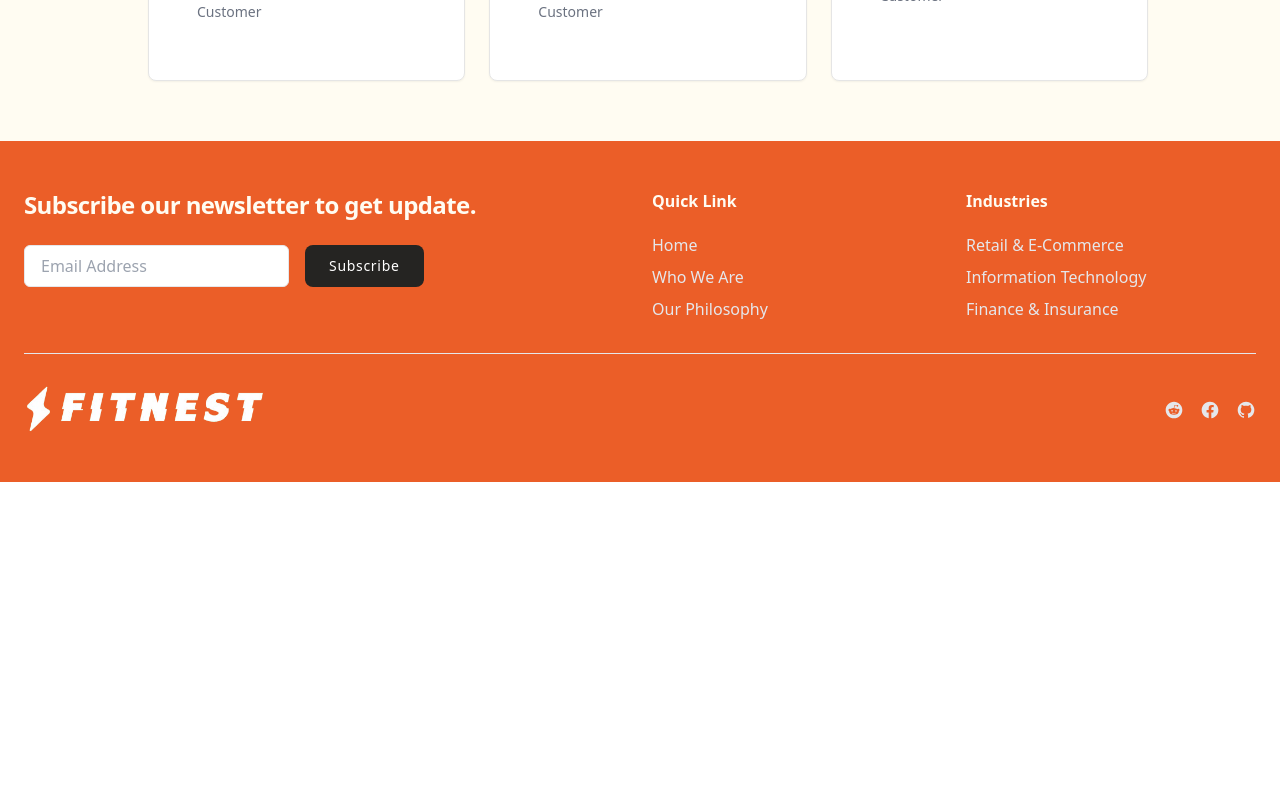
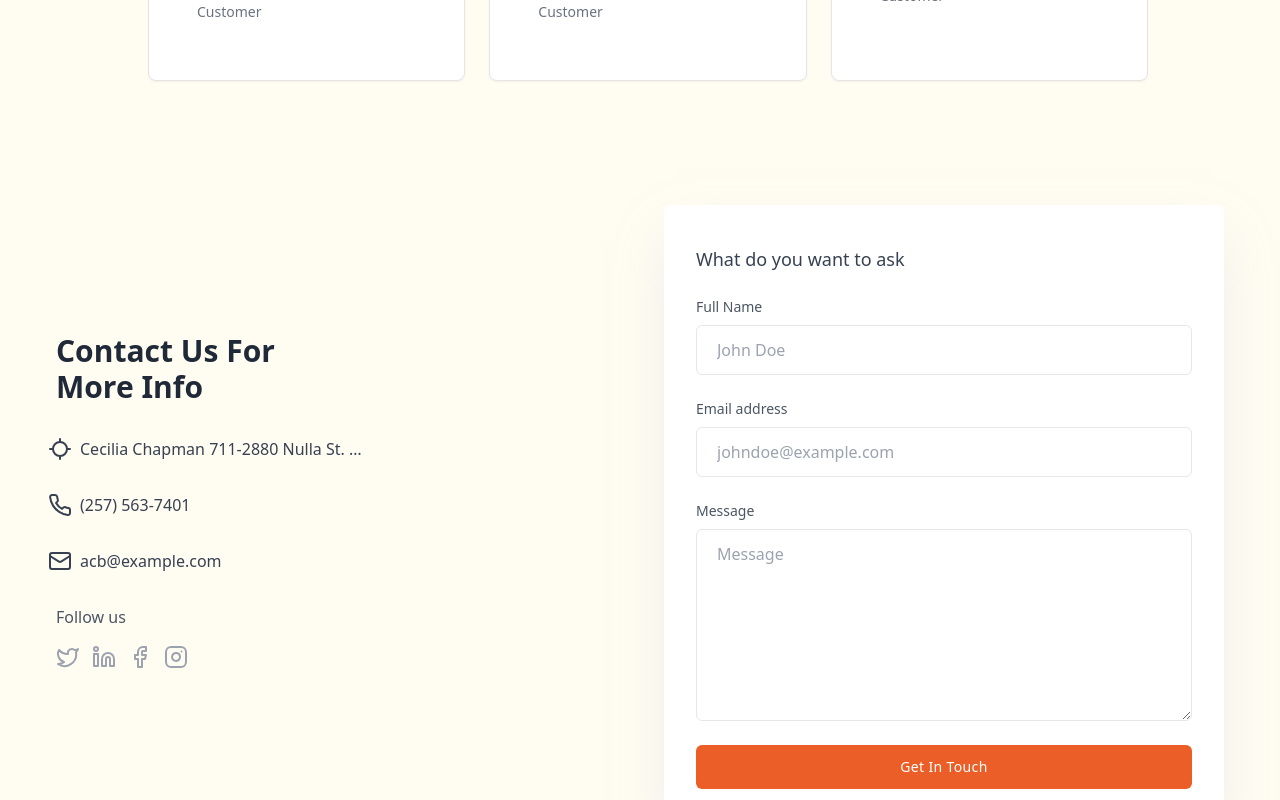
Before and after one commit to AsibHasanRiyad/fit-nest-client, a React (Vite) app: page /about-us in a window 1280 px wide. Shown: the part 2260-3060 px from the top of the page. Before the commit the page ends 2742 px from the top, so only its background shows below. Built offline with nearby package versions, Linux system fonts and the light colour scheme.

Commit message:
about us page is completed

```diff
--- /dev/null
+++ b/src/components/About/Contact.tsx
@@ -0,0 +1,132 @@
+import {
+  Facebook,
+  InstagramIcon,
+  Linkedin,
+  Locate,
+  Mail,
+  Phone,
+  Twitter,
+} from "lucide-react";
+
+const Contact = () => {
+  return (
+    <section className="mt-10 ">
+      <div className="container px-6 py-12 mx-auto">
+        <div className="lg:flex lg:items-center lg:-mx-6">
+          <div className="lg:w-1/2 lg:mx-6">
+            <h1 className="text-2xl font-semibold text-gray-800 capitalize lg:text-3xl">
+              Contact us for <br /> more info
+            </h1>
+
+            <div className="mt-6 space-y-8 md:mt-8">
+              <p className="flex items-start -mx-2">
+                <Locate className="text-gray-700 " />
+                <span className="mx-2 text-gray-700 truncate w-72 ">
+                  Cecilia Chapman 711-2880 Nulla St. Mankato Mississippi 96522
+                </span>
+              </p>
+
+              <p className="flex items-start -mx-2">
+                <Phone className="text-gray-700 " />
+
+                <span className="mx-2 text-gray-700 truncate w-72 ">
+                  (257) 563-7401
+                </span>
+              </p>
+
+              <p className="flex items-start -mx-2">
+                <Mail className="text-gray-700 " />
+
+                <span className="mx-2 text-gray-700 truncate w-72 ">
+                  acb@example.com
+                </span>
+              </p>
+            </div>
+
+            <div className="mt-6 w-80 md:mt-8">
+              <h3 className="text-gray-600 ">Follow us</h3>
+
+              <div className="flex mt-4 -mx-1.5 ">
+                <a
+                  className="mx-1.5  text-gray-400 transition-colors duration-300 transform hover:text-blue-500"
+                  href="#"
+                >
+                  <Twitter />
+                </a>
+
+                <a
+                  className="mx-1.5  text-gray-400 transition-colors duration-300 transform hover:text-blue-500"
+                  href="#"
+                >
+                  <Linkedin />
+                </a>
+
+                <a
+                  className="mx-1.5  text-gray-400 transition-colors duration-300 transform hover:text-blue-500"
+                  href="#"
+                >
+                  <Facebook />
+                </a>
+
+                <a
+                  className="mx-1.5  text-gray-400 transition-colors duration-300 transform hover:text-blue-500"
+                  href="#"
+                >
+                  <InstagramIcon />
+                </a>
+              </div>
+            </div>
+          </div>
+
+          <div className="mt-8 lg:w-1/2 lg:mx-6">
+            <div className="w-full px-8 py-10 mx-auto overflow-hidden bg-white rounded-lg shadow-2xl lg:max-w-xl shadow-gray-300/50 ">
+              <h1 className="text-lg font-medium text-gray-700">
+                What do you want to ask
+              </h1>
+
+              <form className="mt-6">
+                <div className="flex-1">
+                  <label className="block mb-2 text-sm text-gray-600 dark:text-gray-200">
+                    Full Name
+                  </label>
+                  <input
+                    type="text"
+                    placeholder="John Doe"
+                    className="block w-full px-5 py-3 mt-2 text-gray-700 placeholder-gray-400 bg-white border border-gray-200 rounded-md focus:border-blue-400 focus:ring-blue-400 focus:outline-none focus:ring focus:ring-opacity-40"
+                  />
+                </div>
+
+                <div className="flex-1 mt-6">
+                  <label className="block mb-2 text-sm text-gray-600 dark:text-gray-200">
+                    Email address
+                  </label>
+                  <input
+                    type="email"
+                    placeholder="johndoe@example.com"
+                    className="block w-full px-5 py-3 mt-2 text-gray-700 placeholder-gray-400 bg-white border border-gray-200 rounded-md focus:border-blue-400 focus:ring-blue-400 focus:outline-none focus:ring focus:ring-opacity-40"
+                  />
+                </div>
+
+                <div className="w-full mt-6">
+                  <label className="block mb-2 text-sm text-gray-600 dark:text-gray-200">
+                    Message
+                  </label>
+                  <textarea
+                    className="block w-full h-32 px-5 py-3 mt-2 text-gray-700 placeholder-gray-400 bg-white border border-gray-200 rounded-md md:h-48 focus:border-blue-400 focus:ring-blue-400 focus:outline-none focus:ring focus:ring-opacity-40"
+                    placeholder="Message"
+                  ></textarea>
+                </div>
+
+                <button className="w-full px-6 py-3 mt-6 text-sm font-medium tracking-wide text-white capitalize transition-colors duration-300 transform rounded-md bg-primary focus:outline-none focus:ring focus:ring-blue-300 focus:ring-opacity-50">
+                  get in touch
+                </button>
+              </form>
+            </div>
+          </div>
+        </div>
+      </div>
+    </section>
+  );
+};
+
+export default Contact;
--- a/src/pages/AboutUs.tsx
+++ b/src/pages/AboutUs.tsx
@@ -4,6 +4,7 @@ import Hero from "../assets/hero.jpg";
 import OurTeam from "@/components/About/OurTeam";
 import { Testimonial } from "@/components/About/Testimonial";
 import Header from "@/components/shared/Title";
+import Contact from "@/components/About/Contact";
 const AboutUs = () => {
   return (
     <div className="max-w-[85rem] px-4 py-10 sm:px-6 lg:px-8 lg:py-14 mx-auto">
@@ -205,6 +206,7 @@ const AboutUs = () => {
       <div className="flex justify-center gap-10 mt-10 ">
         <Testimonial />
       </div>
+      <Contact />
     </div>
   );
 };
```
